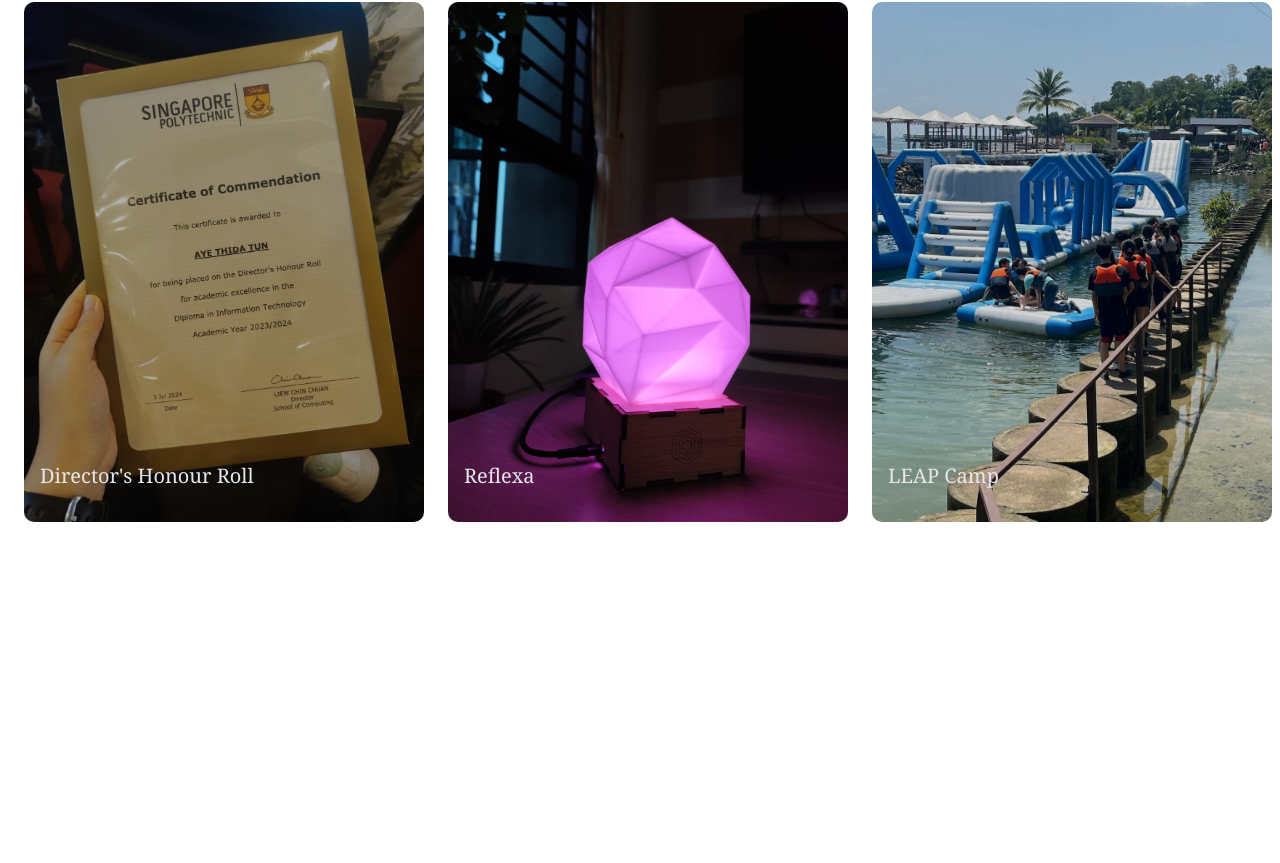
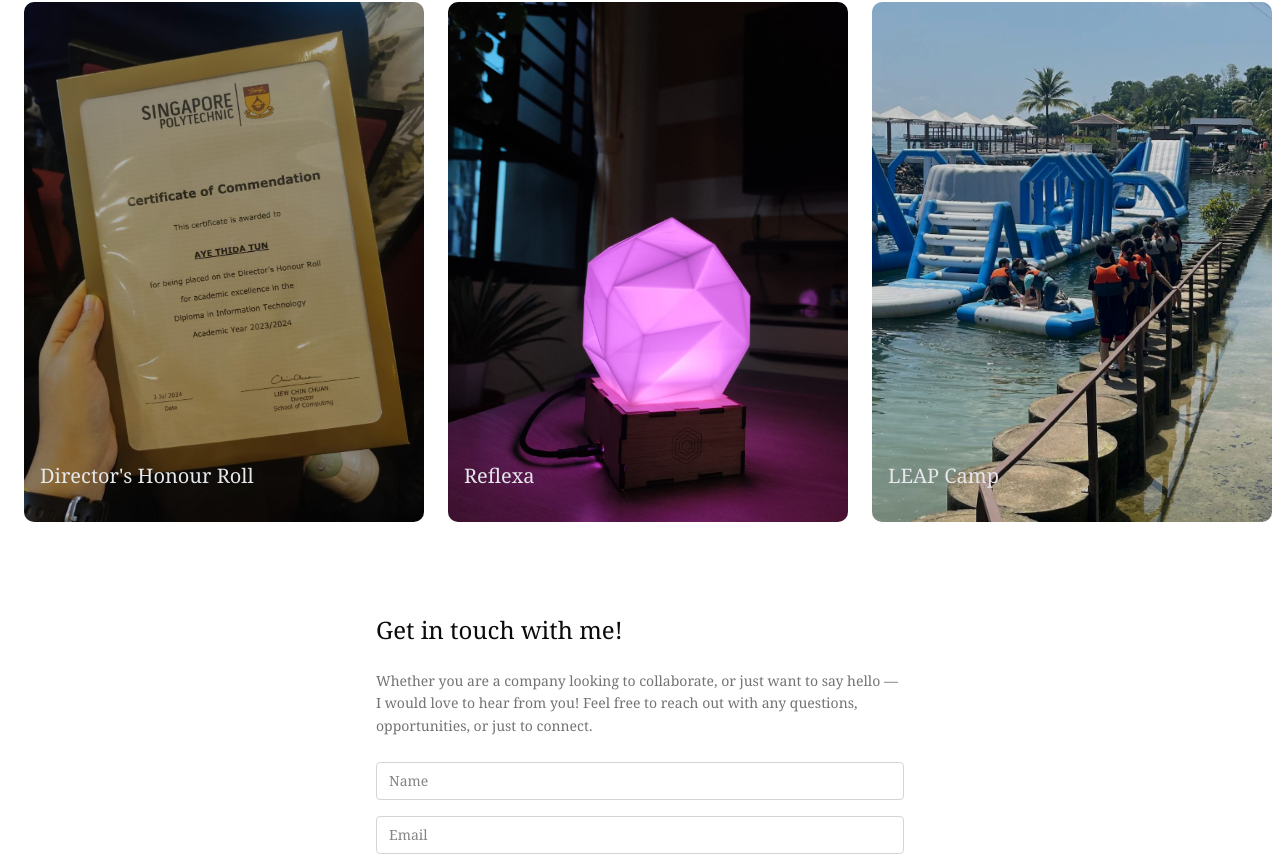
Before and after one commit to AyeThidaTun/portfolio-v2, a Next.js app: page /experience in a window 1280 px wide. Shown: the part 1934-2797 px from the top of the page. Before the commit the page ends 2500 px from the top, so only its background shows below. Built offline with nearby package versions, Linux system fonts and the light colour scheme.

Commit message:
feat: add contact form integrated with resend

```diff
--- /dev/null
+++ b/app/experience/_components/contact-form.tsx
@@ -0,0 +1,89 @@
+"use client";
+import { useState } from "react";
+import { toast } from "sonner";
+
+export default function ContactForm() {
+  const [form, setForm] = useState({
+    name: "",
+    email: "",
+    company: "",
+    message: "",
+  });
+  const [status, setStatus] = useState<
+    "idle" | "loading" | "success" | "error"
+  >("idle");
+
+  const handleSubmit = async (e: React.FormEvent) => {
+    e.preventDefault();
+    setStatus("loading");
+
+    const res = await fetch("/api/contact", {
+      method: "POST",
+      headers: { "Content-Type": "application/json" },
+      body: JSON.stringify(form),
+    });
+
+    if (res.ok) {
+      setStatus("success");
+      setForm({ name: "", email: "", company: "", message: "" }); // clear fields
+      toast.success("Thanks! I'll get back to you soon!");
+    } else {
+      setStatus("error");
+    }
+  };
+
+  return (
+    <div className="max-w-xl mx-auto px-6 py-12">
+      <h2 className="text-2xl mb-6">Get in touch with me!</h2>
+      <p className="text-neutral-500 text-sm leading-relaxed mb-6">
+        Whether you are a company looking to collaborate, or just want to say
+        hello — I would love to hear from you! Feel free to reach out with any
+        questions, opportunities, or just to connect.
+      </p>
+
+      <form onSubmit={handleSubmit} className="flex flex-col gap-4">
+        <input
+          required
+          placeholder="Name"
+          className="border border-neutral-300 rounded px-3 py-2 text-sm outline-none focus:border-neutral-500"
+          value={form.name}
+          onChange={(e) => setForm({ ...form, name: e.target.value })}
+        />
+        <input
+          required
+          type="email"
+          placeholder="Email"
+          className="border border-neutral-300 rounded px-3 py-2 text-sm outline-none focus:border-neutral-500"
+          value={form.email}
+          onChange={(e) => setForm({ ...form, email: e.target.value })}
+        />
+        <input
+          placeholder="Company Name (optional)"
+          className="border border-neutral-300 rounded px-3 py-2 text-sm outline-none focus:border-neutral-500"
+          value={form.company}
+          onChange={(e) => setForm({ ...form, company: e.target.value })}
+        />
+        <textarea
+          required
+          placeholder="Message"
+          rows={4}
+          className="border border-neutral-300 rounded px-3 py-2 text-sm outline-none focus:border-neutral-500 resize-none"
+          value={form.message}
+          onChange={(e) => setForm({ ...form, message: e.target.value })}
+        />
+        <button
+          type="submit"
+          disabled={status === "loading"}
+          className="self-start px-5 py-2 text-sm bg-neutral-800 text-white rounded-full hover:bg-neutral-700 disabled:opacity-50 transition-colors"
+        >
+          {status === "loading" ? "Sending..." : "Send message"}
+        </button>
+        {status === "error" && (
+          <p className="text-red-500 text-sm">
+            Something went wrong. Please try again.
+          </p>
+        )}
+      </form>
+    </div>
+  );
+}
--- a/app/experience/page.tsx
+++ b/app/experience/page.tsx
@@ -5,6 +5,7 @@ import Quote from "./_components/quote-block";
 import Section1 from "./_components/section-1";
 import Section2 from "./_components/section-2";
 import Section3 from "./_components/section-3";
+import ContactForm from "./_components/contact-form";
 // import Values from "./_components/values";
 export default function MoreAboutMe() {
 	return (
@@ -33,6 +34,7 @@ export default function MoreAboutMe() {
 			<Quote />
 			{/* <Values/> */}
 			<Section3 />
+			<ContactForm />
 		</section>
 	);
 }
--- a/app/globals.css
+++ b/app/globals.css
@@ -121,6 +121,15 @@
     @apply bg-background text-foreground;
   }
   .custom-cursor:hover {
-    cursor: url('/cursor.svg') 32 32, pointer;
+    cursor:
+      url("/cursor.svg") 32 32,
+      pointer;
+  }
+  .no-scrollbar::-webkit-scrollbar {
+    display: none;
+  }
+  .no-scrollbar {
+    -ms-overflow-style: none;
+    scrollbar-width: none;
   }
 }
--- a/app/layout.tsx
+++ b/app/layout.tsx
@@ -1,6 +1,7 @@
 import type { Metadata } from "next";
 import { Geist, Geist_Mono } from "next/font/google";
 import "./globals.css";
+import { Toaster } from "sonner";
 
 const geistSans = Geist({
   variable: "--font-geist-sans",
@@ -28,6 +29,7 @@ export default function RootLayout({
         className={`${geistSans.variable} ${geistMono.variable} antialiased`}
       >
         {children}
+        <Toaster position="top-right" />
       </body>
     </html>
   );
--- a/components/ui/focus-cards.tsx
+++ b/components/ui/focus-cards.tsx
@@ -70,7 +70,7 @@ export function FocusCards({ cards }: { cards: Card[] }) {
 	const [hovered, setHovered] = useState<number | null>(null);
 
 	return (
-		<div className="w-full overflow-x-auto scroll-smooth snap-x snap-mandatory scroll-[0.5rem] scrollbar-custom dark:scrollbar-track-neutral-800 pb-5">
+		<div className="w-full no-scrollbar overflow-x-auto scroll-smooth snap-x snap-mandatory scroll-[0.5rem] scrollbar-custom dark:scrollbar-track-neutral-800 pb-5">
 			<div className="flex gap-6 p-6">
 				{cards.map((card, index) => (
 					<Card
```
Lines whose indentation alone changed are shown as unchanged.
